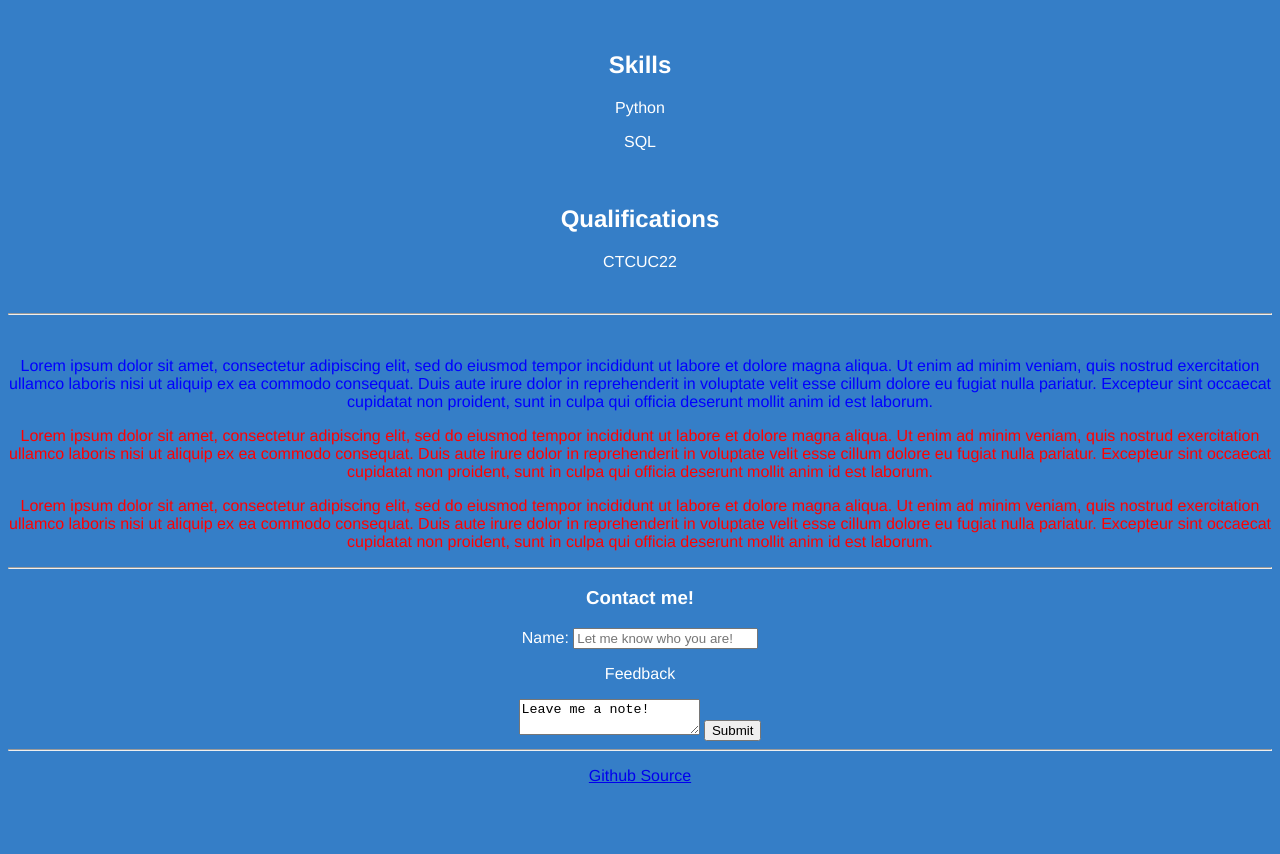
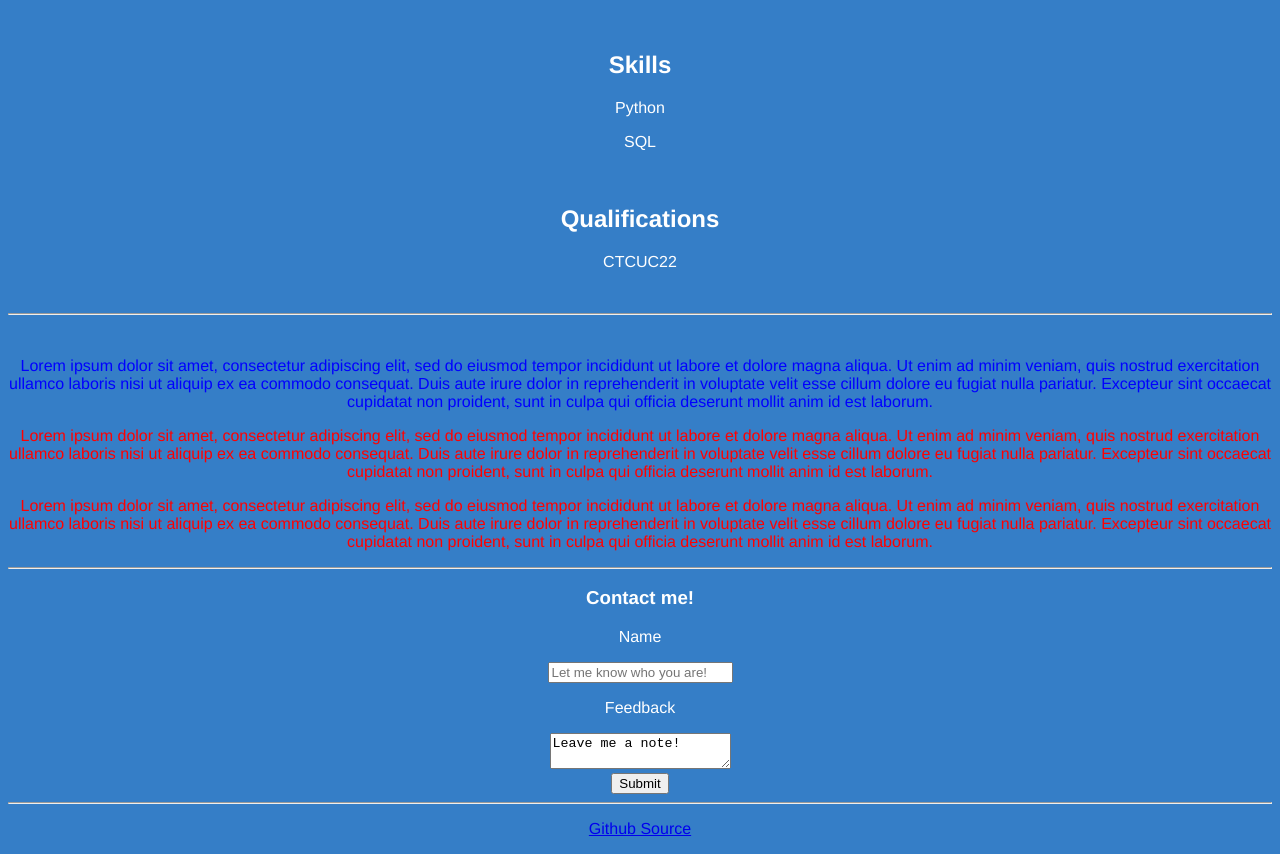
Before and after one commit to jjcheung/portfolio, a plain HTML site: page index.html in a window 1280 px wide. Shown: the part 101-955 px from the top of the page. Before the commit the page ends 902 px from the top, so only its background shows below. Drawn offline with Linux system fonts and the light colour scheme.

Commit message:
Update index.html

```diff
--- a/index.html
+++ b/index.html
@@ -25,9 +25,10 @@
 
     <form>
       <h3>Contact me!</h3>
-      Name: <input type="text" placeholder="Let me know who you are!" required="required">
+      <p>Name</p>
+      <input type="text" placeholder="Let me know who you are!" required="required">
       <p>Feedback</p>
-      <textarea name="feedback">Leave me a note!</textarea>
+      <textarea name="feedback">Leave me a note!</textarea><br>
       <input type="submit">
     </form>
     <hr>
```
